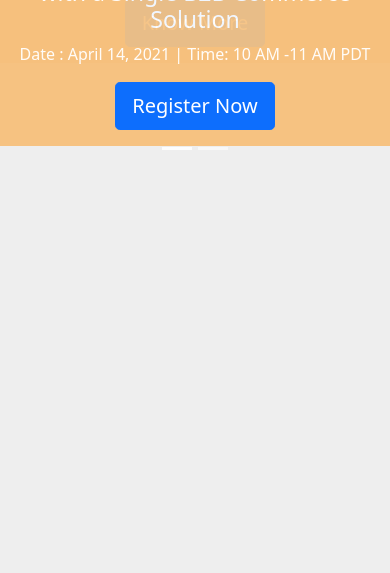
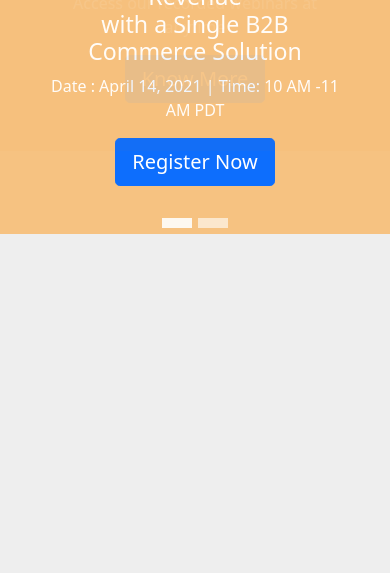
Before and after one commit to kutec/cd, a website: page index.html in a window 390 px wide. Shown: the part 271-844 px from the top of the page. Drawn offline with nearby package versions, Linux system fonts and the light colour scheme.

Commit message:
padding classes

```diff
--- a/css/main.css
+++ b/css/main.css
@@ -34,12 +34,14 @@ body{
 @media (max-width: 768px){
   .carousel-caption{
     position: static;
-    padding: 0 0 30px;
+    padding-top: 0;
   }
   .header-content{
     box-shadow: 0 0 0 0;
     border-radius: 0;
-    padding: 0;
     background-color: #ff900778 !important;
   }
+  .carousel-indicators [data-bs-target]{
+    height: 10px;
+  }
 }
--- a/index.html
+++ b/index.html
@@ -73,7 +73,7 @@
                     <!-- <img src="https://placeimg.com/1368/628/tech/grayscale"> -->
                     <img src="https://d3og4dnvcwjaft.cloudfront.net/sites/default/files/2021-02/create_powerful_b2b_commerce_experiences_with_liferay_v2-min.jpg" class="img-fluid d-none d-md-block">
                     <div class="carousel-caption">
-                        <div class="header-content text-white slide-content col-lg-7 bg-primary p-3">
+                        <div class="header-content text-white slide-content col-lg-7 bg-primary p-5 p-md-3">
                             <div class="banner_title_1">
                                 <h3>Unifying CX and Boosting Revenue<br>with a Single B2B Commerce Solution</h3>
                             </div>
@@ -88,7 +88,7 @@
                     <!-- <img src="https://placeimg.com/1000/628/tech"> -->
                     <img src="https://d3og4dnvcwjaft.cloudfront.net/sites/default/files/2021-02/On-Demand%20Webinars_V1-min-min.jpg" class="img-fluid d-none d-md-block">
                     <div class="carousel-caption">
-                        <div class="header-content text-white slide-content col-lg-7 bg-primary p-3">
+                        <div class="header-content text-white slide-content col-lg-7 bg-primary p-5 p-md-3">
                             <div class="banner_title_1">
                                 <h3>On-Demand Webinars</h3>
                             </div>
```
